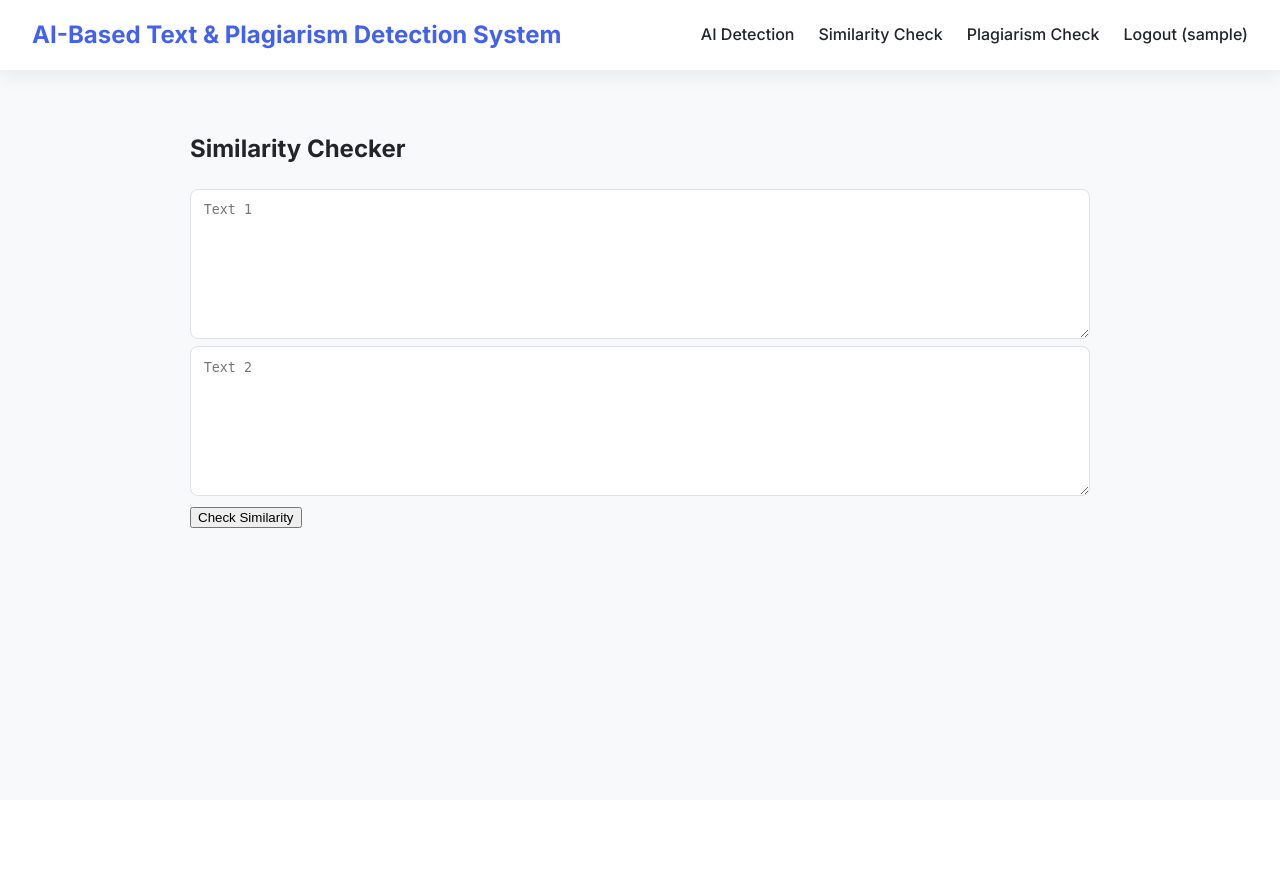
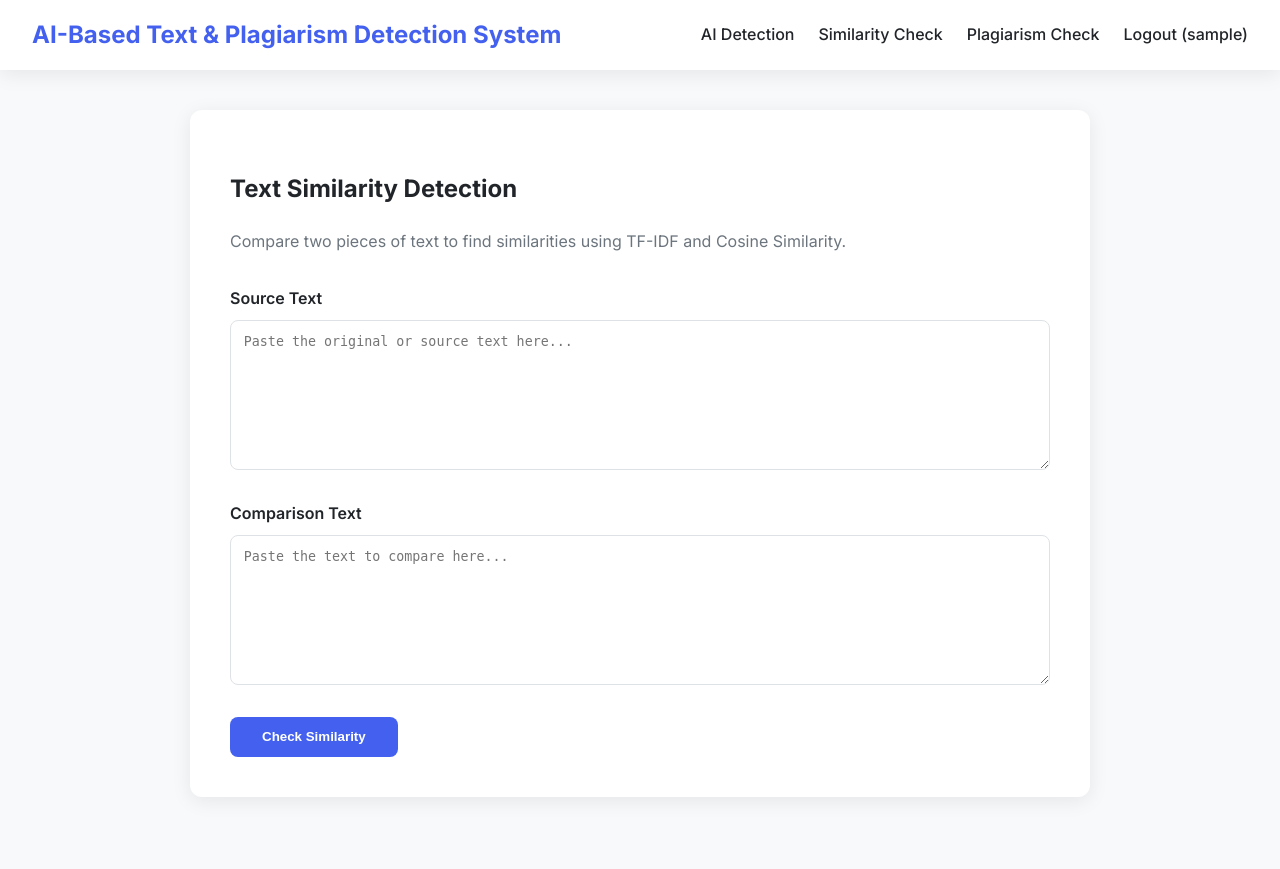
Before and after one commit to Anju-Rajesh/AI-Based-Text-Plagiarism-Detection-System, a Flask app: page /similarity in a window 1280 px wide. Before the commit the page ends 528 px from the top, so only its background shows below. Run offline with Flask 3, Linux system fonts and the light colour scheme; the visitor is signed in with stand-in values (Sample User, id 1).

Commit message:
similarity added

```diff
--- a/models.py
+++ b/models.py
@@ -2,7 +2,9 @@ from flask_sqlalchemy import SQLAlchemy
 from flask_login import UserMixin
 from datetime import datetime
 
+
 db = SQLAlchemy()
+
 
 class User(db.Model, UserMixin):
     id = db.Column(db.Integer, primary_key=True)
--- a/templates/similarity.html
+++ b/templates/similarity.html
@@ -1,10 +1,42 @@
 {% extends "layout.html" %}
 {% block content %}
-<h2>Similarity Checker</h2>
-<form>
-    <textarea placeholder="Text 1"></textarea>
-    <textarea placeholder="Text 2"></textarea>
-    <button type="button">Check Similarity</button>
-</form>
-<div id="result"></div>
+<div class="card">
+    <h2>Text Similarity Detection</h2>
+    <p style="color: var(--muted-text); margin-bottom: 2rem;">Compare two pieces of text to find similarities using
+        TF-IDF and Cosine Similarity.</p>
+
+    <form method="POST">
+        <div class="form-group">
+            <label for="source_text">Source Text</label>
+            <textarea name="source_text" id="source_text" placeholder="Paste the original or source text here..."
+                required></textarea>
+        </div>
+
+        <div class="form-group">
+            <label for="comparison_text">Comparison Text</label>
+            <textarea name="comparison_text" id="comparison_text" placeholder="Paste the text to compare here..."
+                required></textarea>
+        </div>
+
+        <button type="submit" class="btn btn-primary">Check Similarity</button>
+    </form>
+
+    {% if result %}
+    <div class="result-box">
+        <h3>Similarity Result</h3>
+        <div class="percentage-circle">{{ result.percentage }}%</div>
+        <p>Text Similarity Score</p>
+        <p style="color: var(--muted-text);">
+            {% if result.percentage > 70 %}
+            High similarity detected. Possible plagiarism.
+            {% elif result.percentage > 30 %}
+            Moderate similarity detected.
+            {% else %}
+            Low similarity. The texts are mostly unique.
+
+            {% endif %}
+        </p>
+    </div>
+    {% endif %}
+</div>
 {% endblock %}
```
Also changed, not shown: app.py (line endings or trailing spaces), requirements.txt (line endings or trailing spaces), utils/similarity_checker.py (line endings or trailing spaces).
